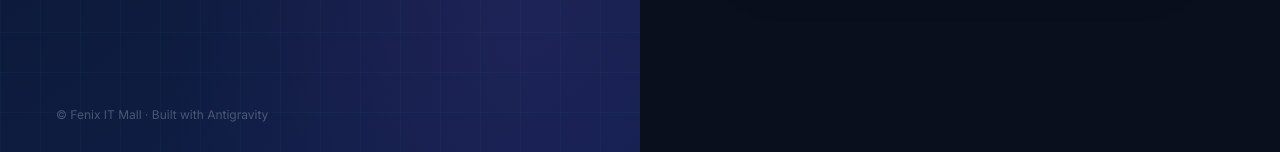
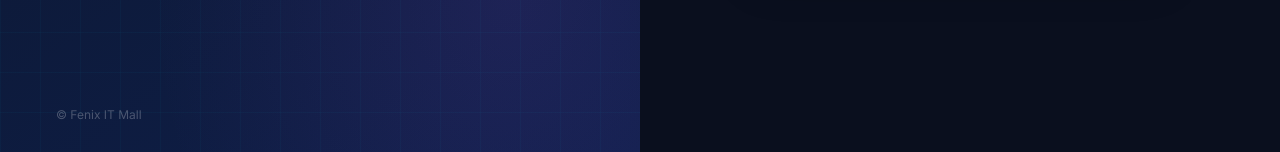
Before and after one commit to JeetDodiy/fenix_it_mall, a Django app: page /accounts/login/ in a window 1280 px wide. Shown: the part 648-800 px from the top of the page. Run offline with Django 5.2, Linux system fonts and the light colour scheme; data comes from the database, SQL or seed files in the repository.

Commit message:
Update login footer to show only Fenix IT Mall

```diff
--- a/templates/accounts/login.html
+++ b/templates/accounts/login.html
@@ -233,7 +233,7 @@
       </div>
     </div>
 
-    <div class="brand-footer">© {{ company_settings.company_name|default:"Fenix IT Mall" }} · Built with Antigravity</div>
+    <div class="brand-footer">© {{ company_settings.company_name|default:"Fenix IT Mall" }}</div>
   </div>
 
   <!-- ══ RIGHT: LOGIN FORM ══ -->
```
